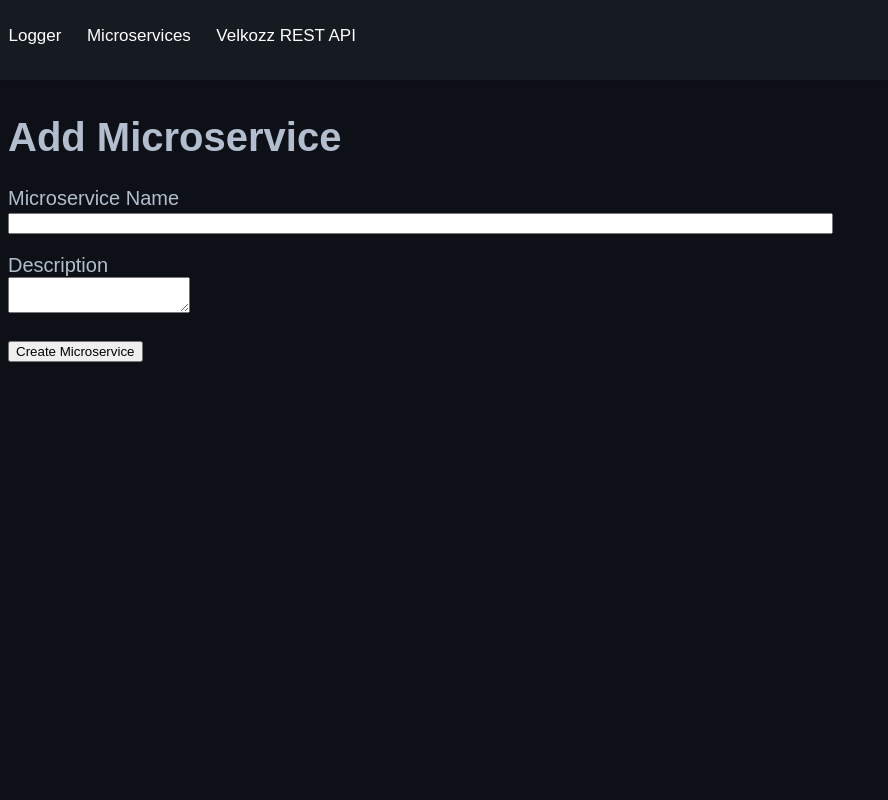
After one commit to velkoz-data-ingestion/velkozz_logging_application, a Flask app: page /microservices/add/ in a window 1280 px wide. The commit adds this page. Shown: the whole page, without its empty margins (0-888 px from the left). Run offline with Flask 2, Linux system fonts and the light colour scheme; parts of the project's set-up code (start-up, migrations or seed data) failed here and were passed over.

Commit message:
Developed microservice log systems

```diff
--- a/velkozz_logger/velkozz_logger/__init__.py
+++ b/velkozz_logger/velkozz_logger/__init__.py
@@ -22,6 +22,7 @@ def init_app():
         # Importing Routes:
         from .core import routes as core_routes
         from .microservice_logger import routes as microservice_routes
+        from . velkozz_rest_api_logger import routes as velkozz_rest_api_routes
 
         # Creating database schema:
         db.create_all()
@@ -29,5 +30,6 @@ def init_app():
         #  Registering Blueprints:
         app.register_blueprint(core_routes.core_bp)
         app.register_blueprint(microservice_routes.microservice_bp)
+        app.register_blueprint(velkozz_rest_api_routes.velkozz_REST_API_bp)
 
         return app
--- a/velkozz_logger/velkozz_logger/core/routes.py
+++ b/velkozz_logger/velkozz_logger/core/routes.py
@@ -12,7 +12,4 @@ core_bp = Blueprint(
 # Test Initial Route:
 @core_bp.route("/", methods=["GET"])
 def home():
-    return render_template(
-        "home.html",
-        title="Home Template"
-    )
+    return render_template("home.html")
--- /dev/null
+++ b/velkozz_logger/velkozz_logger/microservice_logger/forms.py
@@ -0,0 +1,11 @@
+# Importing Flask and WTF-Forms methods:
+from flask_wtf import FlaskForm
+from wtforms import StringField, SubmitField, DateField
+from wtforms.validators import DataRequired
+from wtforms.widgets import TextArea
+
+class MicroserviceCreationForm(FlaskForm):
+    # TODO: Create a form for creating a microservice object.
+    microservice_name = StringField("Microservice Name", validators=[DataRequired()])
+    microservice_description = StringField("Description", widget=TextArea())
+    submit = SubmitField("Create Microservice")
--- a/velkozz_logger/velkozz_logger/microservice_logger/routes.py
+++ b/velkozz_logger/velkozz_logger/microservice_logger/routes.py
@@ -1,5 +1,5 @@
 # Importing Flask modules:
-from flask import Blueprint, make_response
+from flask import Blueprint, make_response, render_template, flash, redirect
 from flask import current_app as app
 
 # Importing Flask REST API modules:
@@ -9,9 +9,13 @@ from flask_restful import Resource, reqparse, Api
 import ast
 import json
 import datetime
+import networkx as nx
+import plotly
+import plotly.graph_objects as go
 
 # Importing internal packages:
-from .models import MicroServiceLog, db
+from .models import MicroServiceLog, Microservice, db
+from .forms import MicroserviceCreationForm
 
 # Blueprint Configuration:
 microservice_bp = Blueprint(
@@ -147,4 +151,131 @@ api.add_resource(MicroServiceLogs, "/microservices/api/")
 # Non REST API Routes:
 @microservice_bp.route("/microservices/", methods=["GET"])
 def microservice_log_home():
-    return "Microservice Log Home Page"
+
+    # Querying the Microservice objects:
+    microservices = Microservice.query.all()
+
+    # Creating the graph plot from all the microservices:
+    microservice_G = nx.Graph()
+    microservice_G.add_node("Velkozz_REST_API") # Central node for the graph, the velkozz REST API.
+
+    # Adding Microservice objects as nodes to the graph:
+    microservice_G.add_nodes_from(microservices)
+
+    for microservice in microservices:
+        microservice_G.add_edge(microservice, "Velkozz_REST_API")
+
+    # Generating the positions for each node in the graph:
+    pos = nx.spring_layout(microservice_G)
+
+    # formatting the nodes and edges of the graph:
+    for n, p in pos.items():
+        microservice_G.nodes[n]["pos"] = p
+
+    # Creating the scatter plot for the edges:
+    edge_trace = go.Scatter(
+        x = [],
+        y = [],
+        line = dict(width=0.5, color="#888"),
+        hoverinfo="none",
+        mode="lines"
+    )
+
+    # Populating the edge trace with x and y values:
+    for edge in microservice_G.edges():
+        x0, y0 = microservice_G.nodes[edge[0]]['pos']
+        x1, y1 = microservice_G.nodes[edge[1]]['pos']
+        edge_trace["x"] += tuple([x0, x1, None])
+        edge_trace["y"] += tuple([y0, y1, None])
+
+    # Creating the scatter plot for graph nodes:
+    node_trace = go.Scatter(
+        x=[],
+        y=[],
+        text=[],
+        mode="markers",
+        hoverinfo="text",
+        marker=dict(
+            showscale=True,
+            colorscale='RdBu',
+            reversescale=True,
+            color=[],
+            size=15,
+            colorbar=dict(
+                thickness=10,
+                title='Node Connections',
+                xanchor='left',
+                titleside='right'),
+        line=dict(width=0)))
+
+    # Populating the node scatter trace with x and y values:
+    for node in microservice_G.nodes():
+        x, y = microservice_G.nodes[node]['pos']
+        node_trace["x"] += tuple([x])
+        node_trace["y"] += tuple([y])
+
+    # Labeling the nodes text and color:
+    for node in microservice_G.nodes():
+        # Determining if the node is a microservice or the REST API:
+        if type(node) == str:
+            # Labeling the node:
+            node_trace["text"] += tuple([node])
+
+            # Setting REST API node color:
+            node_trace["marker"]["color"] += tuple(["#FF00FF"]) # This overwrites the scatterplot params w/ config values.
+
+        else:
+            # Labeling the node:
+            node_trace["text"] += tuple([f"{node.microservice_name} Microservice"])
+
+            # Setting the node color for Microservices:
+            node_trace["marker"]['color'] += tuple(["#0000FF"])
+
+    # Creating the total graph figure:
+    fig = go.Figure(
+        data=[edge_trace, node_trace],
+        layout = go.Layout(
+            title="Test Title",
+            titlefont=dict(size=16),
+            showlegend=False,
+            hovermode="closest",
+            margin=dict(b=20,l=5,r=5,t=40),
+            annotations=[dict(
+                    text="No. of connections",
+                    showarrow=False,
+                    xref="paper", yref="paper")],
+            xaxis=dict(showgrid=False, zeroline=False, showticklabels=False),
+            yaxis=dict(showgrid=False, zeroline=False, showticklabels=False)))
+
+    # Converting the plotly graph to a JSON object to be passed to the frontend:
+    graphJSON = json.dumps(fig, cls=plotly.utils.PlotlyJSONEncoder)
+
+    # TODO: Filter the logs sent by microservices.
+    # Create line graphs of all of the microservices sent per microservice.
+
+    return render_template("microservice_home.html", microservices=microservices, graphJSON=graphJSON)
+
+# Route for Microservice creation:
+@microservice_bp.route("/microservices/add/", methods=["GET", "POST"])
+def microservice_creation_form():
+
+    # Creating Microservice creation form:
+    form = MicroserviceCreationForm()
+
+    # Processing Form info and adding microservice to database:
+    if form.validate_on_submit():
+
+        # Creating a Microservice Object:
+        new_microservice = Microservice(
+            microservice_name=form.microservice_name.data,
+            microservice_description=form.microservice_description.data,
+            date_added=datetime.datetime.now()
+        )
+
+        # Committing a Microservice object to the database:
+        db.session.add(new_microservice)
+        db.session.commit()
+
+        return redirect("/microservices/")
+
+    return render_template("microservice_creation_form.html", form=form)
--- /dev/null
+++ b/velkozz_logger/velkozz_logger/microservice_logger/templates/microservice_creation_form.html
@@ -0,0 +1,17 @@
+{% extends "layout.html" %}
+
+{% block body %}
+    <h1>Add Microservice</h1>
+    <form action="" method="post" novalidate>
+        {{ form.hidden_tag() }}
+        <p>
+            {{ form.microservice_name.label }}<br>
+            {{ form.microservice_name(size=100) }}
+        </p>
+        <p>
+            {{ form.microservice_description.label }}<br>
+            {{ form.microservice_description(size=200) }}
+        </p>
+        <p>{{ form.submit() }}</p>
+    </form>
+{% endblock body %}
--- /dev/null
+++ b/velkozz_logger/velkozz_logger/static/core_styling.css
@@ -0,0 +1,85 @@
+/* General element styling */
+:root {
+    --red: #ff3860;
+    --red-dark: #ff1443;
+    --red-light: #ff5c7c;
+    --blue: #498afb;
+    --blue-dark: #2674fa;
+    --blue-light: #6ca0fc;
+    --orange: #fa8142;
+    --orange-dark: #f96a1f;
+    --orange-light: #fb9865;
+    --green: #09c372;
+    --green-dark: #07a15e;
+    --green-light: #0be586;
+    --purple: #9166cc;
+    --purple-dark: #7d4bc3;
+    --purple-light: #a481d5;
+    --pink: #ff4088;
+    --pink-dark: #ff1c72;
+    --pink-light: #ff649e;
+    --gray0: #f8f8f8;
+    --gray1: #dbe1e8;
+    --gray2: #b2becd;
+    --gray3: #6c7983;
+    --gray4: #454e56;
+    --gray5: #2a2e35;
+    --gray6: #12181b;
+    --dark1: #0d1117;
+    --light-grey: #161b22;
+    --color-header-logo: #f0f6fc;
+    --btn-grey-backgroup: #21262d;
+    --btn-grey: #c9d1d9;
+    --btn-grey-border: #8b949e88;
+    --nav-width: 4em;
+    --font-body: "sofia-pro",sans-serif;
+    --font-head: "sofia-pro",sans-serif;
+    --font-code: "attribute-mono",monospace;
+    --font-size: 20px;
+    --max-width-bp: 768px;
+    --orange-pink: linear-gradient(to bottom right,var(--orange-light),var(--orange-dark) 85%);
+    --green-grad: linear-gradient(to bottom right,var(--green-light),var(--green-dark) 85%);
+    --background: var(--gray6);
+    --card-color: var(--light-grey);
+    --backgroud_darker: var(--dark1);
+    --text-color: var(--gray2);
+    --h-color: #fff;
+    --nav-shadow: 4px 0 10px -3px #010101;
+    --card-shadow: 0 4px 8px rgba(0,0,0,0.38);
+    --toc-shadow: rgba(0,0,0,0.7) 0px 10px 20px 0px;
+    --nav-bg: var(--gray5);
+    --tag-bg: var(--gray4);
+    --code-bg: #22262f;
+    --card-bg: var(--gray5);
+    --overlay-bg: rgba(0,0,0,0.9);
+    --h-border: 2px dashed var(--nav-bg);
+    --nav-border: 2px dashed var(--text-color);
+    --card-radius: 0.25em;
+}
+
+body {
+    background: var(--backgroud_darker);
+    color: var(--text-color);
+    margin: 0;
+    font-family: var(--font-body);
+    font-size: var(--font-size);
+    display: flex;
+    min-height: 100vh;
+    flex-direction: column;
+}
+
+.card {
+    display: flex;
+    flex-direction: column;
+    justify-content: center;
+    align-items: center;
+    background: var(--card-color);
+    box-shadow: rgba(20, 3, 19, 0.1) 0px 0.15rem 0.5rem, rgba(2, 8, 20, 0.1) 0px 0.075rem 0.175rem;
+    height: 100%;
+    width: 100%;
+    transition: all 500ms;
+    overflow: hidden;
+    background-size: cover;
+    background-position: center;
+    background-repeat: no-repeat;
+ }
--- /dev/null
+++ b/velkozz_logger/velkozz_logger/static/grid_config.css
@@ -0,0 +1,41 @@
+/* Header Card Custom Config */
+.header-card {
+    background: var(--light-grey);
+    font-size: 3rem;
+    box-shadow: rgba(3, 8, 20, 0.1) 0px 0.15rem 0.5rem, rgba(2, 8, 20, 0.1) 0px 0.075rem 0.175rem;
+    height: 5rem;
+    width: 100%;
+    transition: all 500ms;
+    overflow: hidden;
+    margin-bottom: 5rem;
+    position: fixed;
+    background-size: cover;
+    background-position: center;
+    background-repeat: no-repeat;
+    color: var(--color-header-logo);
+
+}
+.header-card a {
+    text-decoration: none;
+    float: left;
+    color: #ffffff;
+    text-align: center;
+    font-size: 17px;
+    padding-left: 0.5em;
+    padding-right: 1em;
+    padding-top: 1.5em;
+    padding-bottom: 1.0em;
+}
+
+#icon-format {
+    padding-top: 1.0em;
+}
+
+#header-login {
+    float: right;
+}
+
+.main-body-content {
+    margin-top: 5rem;
+    padding: 0.5rem;
+}
--- a/velkozz_logger/velkozz_logger/templates/layout.html
+++ b/velkozz_logger/velkozz_logger/templates/layout.html
@@ -2,16 +2,30 @@
 <html>
 
   <head>
-    <title>{{title}}</title>
+    {% block title %}<title></title>{% endblock title %}
     <meta charset="utf-8">
     <meta name="description" content={{description}}>
-    <link rel="shortcut icon" href="/favicon.ico">
+    <link rel="stylesheet" href="{{ url_for('static', filename='core_styling.css') }}">
+    <link rel="stylesheet" href="{{ url_for('static', filename='grid_config.css') }}">
     {% block css %}{% endblock %}
   </head>
 
   <body>
-    <h1>TEST HELLO</h1>
-    {% block body %}{% endblock body %}
+    {% block navbar %}
+    <div class="header-card">
+            <a href="/">Logger</a>
+            <a href="{{ url_for('microservice_bp.microservice_log_home') }}">Microservices</a>
+            <a href="{{ url_for('velkozz_REST_API_bp.velkozz_REST_API_home') }}">Velkozz REST API</a>
+    </div>
+    {% endblock navbar %}
+
+    <div class="main-body-content">
+      {% block body %}
+      {% endblock body %}
+    </div>
+
+      {% block javascript %}
+      {% endblock javascript %}
   </body>
 
 </html>
--- /dev/null
+++ b/velkozz_logger/velkozz_logger/velkozz_rest_api_logger/templates/velkozz_REST_API_home.html
@@ -0,0 +1,5 @@
+{% extends "layout.html" %}
+
+{% block body %}
+<h1>Velkozz REST API Dashboard</h1>
+{% endblock body %}
```
Also changed, not shown: velkozz_logger/velkozz_logger/microservice_logger/models.py (+25 -0 lines), velkozz_logger/velkozz_logger/microservice_logger/templates/microservice_home.html (added, +20 -0 lines), velkozz_logger/velkozz_logger/velkozz_rest_api_logger/routes.py (+15 -0 lines), velkozz_logger/velkozz_logger/test.db, 1 other file.
